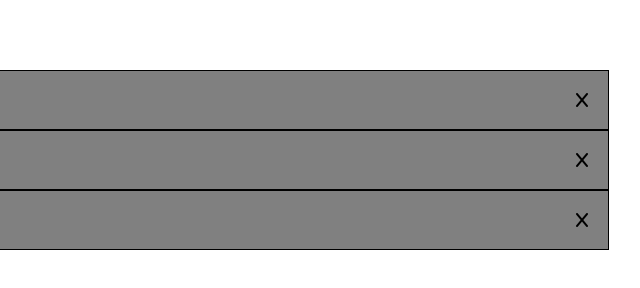
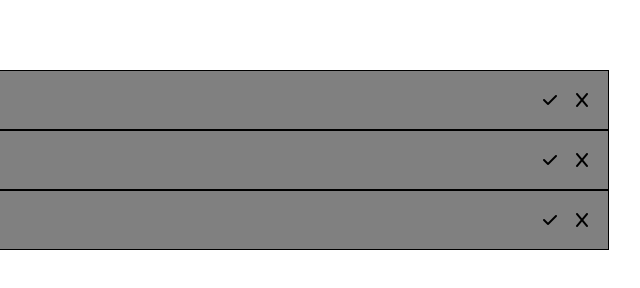
Before and after one commit to kritoma/vue-todolist, a plain HTML site: page index.html in a window 1280 px wide. Shown: the part 168-456 px from the top of the page, 531-1171 px from the left. Drawn offline with nearby package versions, Linux system fonts and the light colour scheme.

Commit message:
aggiunto bonus 2

```diff
--- a/css/style.css
+++ b/css/style.css
@@ -29,13 +29,19 @@ h1 {
     position: relative;
 }
 
-.list ul li i {
+.list ul li .x {
     position: absolute;
     top: 50%;
     right: 20px;
     transform: translateY(-50%);
 }
 
+.list ul li .check {
+    position: absolute;
+    top: 50%;
+    right: 50px;
+    transform: translateY(-50%);
+}
 
 .active {
     text-decoration: line-through;
--- a/index.html
+++ b/index.html
@@ -18,7 +18,7 @@
         </form>
         <div class="list">
             <ul class="todos">
-                <li v-for="(todo, index) in todos">{{todo.text}}<i class="fa-solid fa-x" @click="removeTodo(index)"></i></li>
+                <li v-for="(todo, index) in todos" :class="{active : todos[index].isDone === true}">{{todo.text}}<i class="fa-solid fa-check check" @click="doneTodo(index)"></i><i class="fa-solid fa-x x" @click="removeTodo(index)"></i></li>
             </ul>
         </div>
     </div>
--- a/js/main.js
+++ b/js/main.js
@@ -30,6 +30,14 @@ const app = new Vue({
         },
         removeTodo(index) {
             this.todos.splice(index, 1)
-        }
+        },
+        doneTodo(index) {
+            if (this.todos[index].isDone === false) {
+                this.todos[index].isDone = true;
+            } else {
+                this.todos[index].isDone = false;
+            }
+
+        },
     }
 });
```
